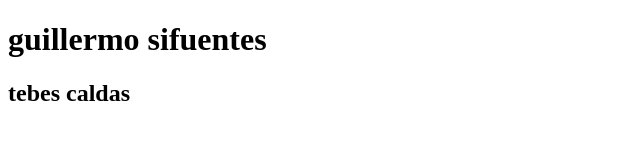
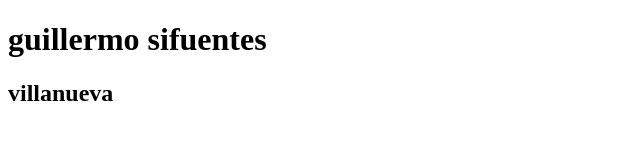
Before and after one commit to guillermosifu/colaborando, a plain HTML site: page index.html in a window 1280 px wide. Shown: the full height of the page, 0-640 px from the left. Drawn offline with Linux system fonts and the light colour scheme.

Commit message:
tebes segunda rama

```diff
--- a/index.html
+++ b/index.html
@@ -8,6 +8,6 @@
 </head>
 <body>
     <h1>guillermo sifuentes</h1>
-    <h2>tebes caldas</h2>
+    <h2>villanueva</h2>
 </body>
 </html>
```
